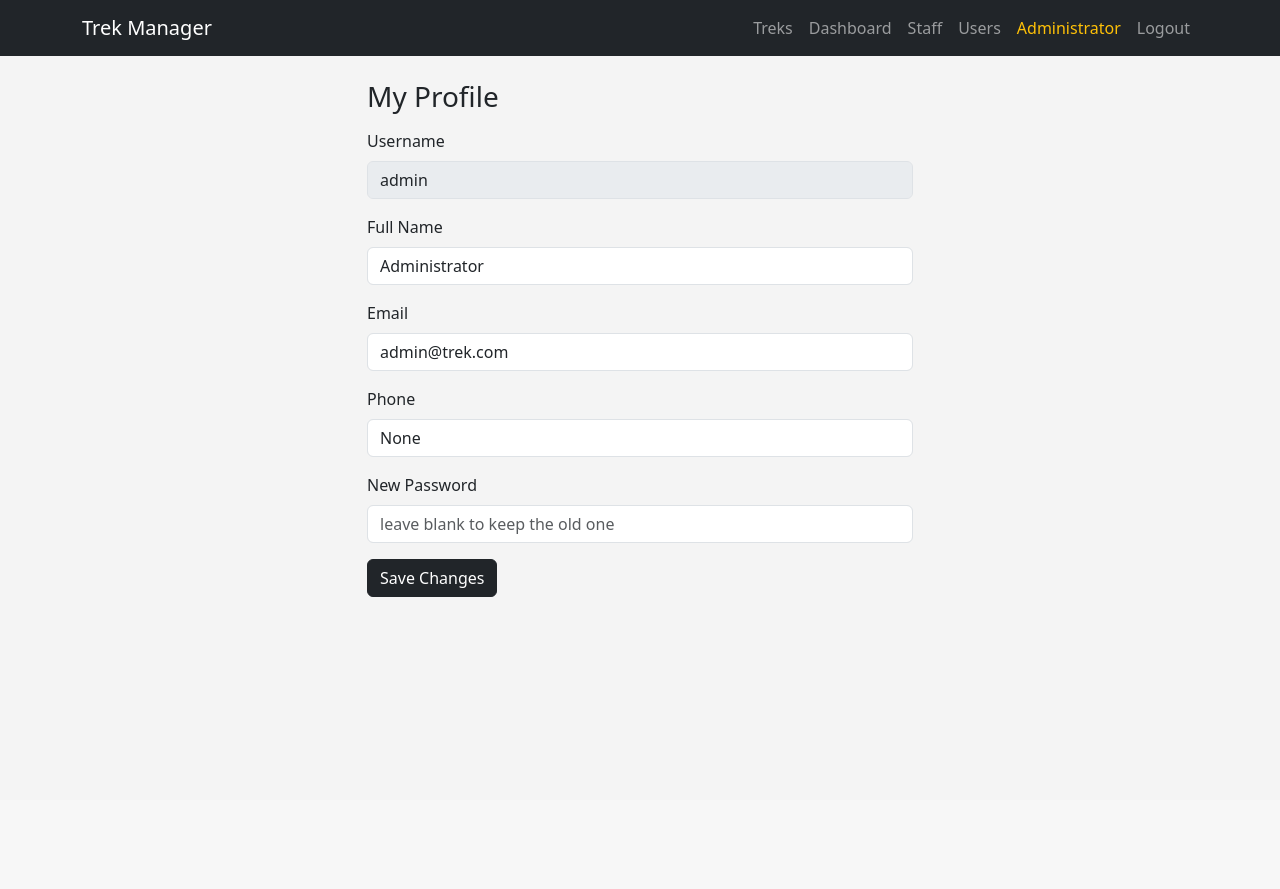
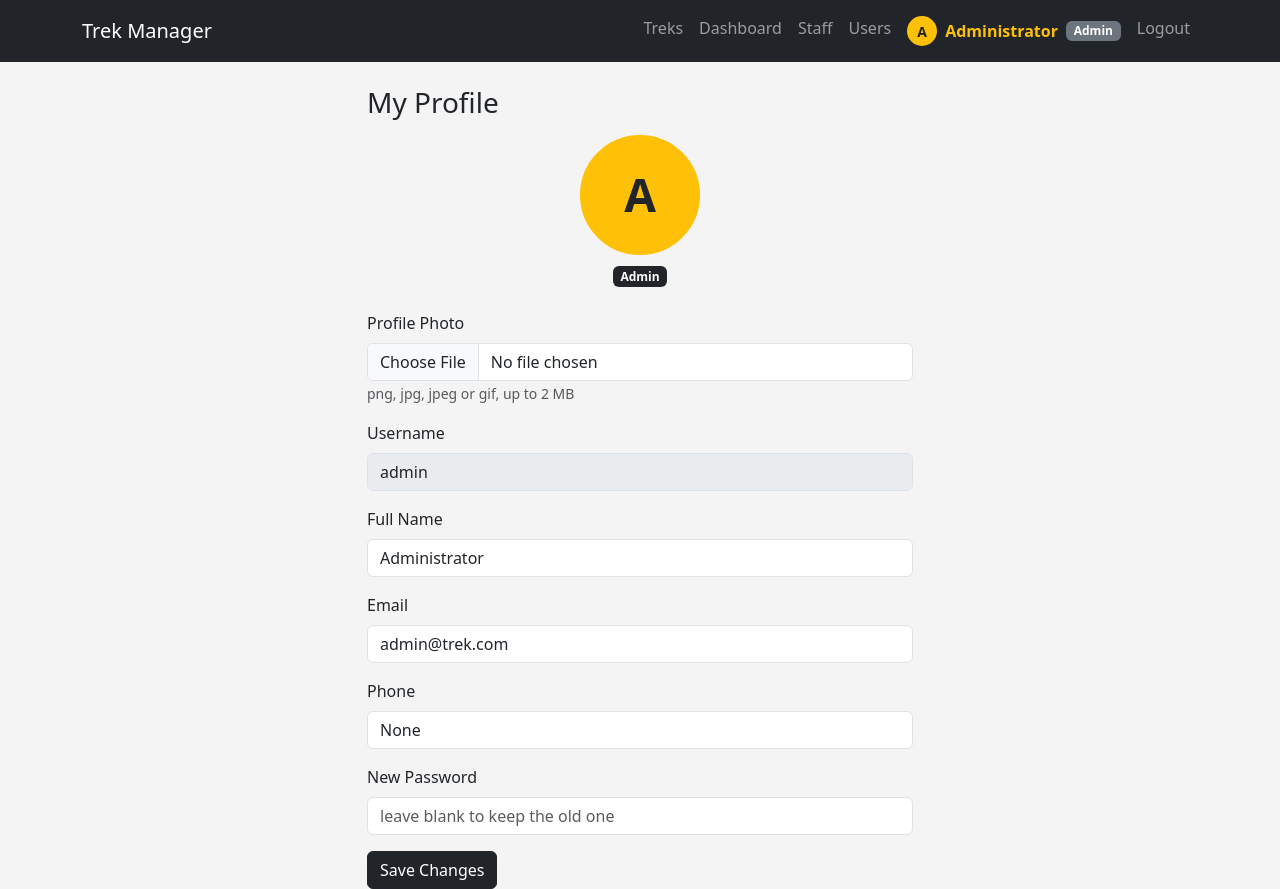
Before and after one commit to GuptaOum/trek-app, a Flask app: page /profile in a window 1280 px wide. Before the commit the page ends 597 px from the top, so only its background shows below. Run offline with Flask 3, Linux system fonts and the light colour scheme; the visitor is signed in with stand-in values (Sample User, id 1); data comes from the database, SQL or seed files in the repository.

Commit message:
Highlight the active menu item and add profile pictures
The navigation bar now marks the page you are on in yellow and shows a round avatar with a role badge after login. Every role can upload a profile picture from the profile page, limited to png, jpg, jpeg and gif under 2 MB, and a user without a photo gets a circle with their initial.

```diff
--- a/app.py
+++ b/app.py
@@ -1,5 +1,7 @@
+import os
 from flask import Flask, render_template, request, redirect, url_for, session, flash
 from werkzeug.security import generate_password_hash, check_password_hash
+from werkzeug.utils import secure_filename
 from datetime import date
 from models import db, User, Trek, Booking
 
@@ -7,7 +9,25 @@
 app.config['SECRET_KEY'] = 'trekking123'
 app.config['SQLALCHEMY_DATABASE_URI'] = 'sqlite:///trek.db'
 app.config['SQLALCHEMY_TRACK_MODIFICATIONS'] = False
+app.config['UPLOAD_FOLDER'] = os.path.join(app.root_path, 'static', 'uploads')
+app.config['MAX_CONTENT_LENGTH'] = 2 * 1024 * 1024
+ALLOWED = ['png', 'jpg', 'jpeg', 'gif']
 db.init_app(app)
+
+
+def save_photo(f, user):
+    if not f or f.filename == '':
+        return None
+    name = secure_filename(f.filename)
+    if '.' not in name:
+        return None
+    ext = name.rsplit('.', 1)[1].lower()
+    if ext not in ALLOWED:
+        return None
+    os.makedirs(app.config['UPLOAD_FOLDER'], exist_ok=True)
+    filename = 'user_' + str(user.id) + '.' + ext
+    f.save(os.path.join(app.config['UPLOAD_FOLDER'], filename))
+    return filename
 
 
 def current_user():
@@ -377,6 +397,12 @@
         user.phone = request.form['phone']
         if request.form['password']:
             user.password = generate_password_hash(request.form['password'])
+        photo = save_photo(request.files.get('photo'), user)
+        if photo:
+            user.photo = photo
+        elif request.files.get('photo') and request.files['photo'].filename != '':
+            flash('Only png, jpg, jpeg or gif images are allowed')
+            return redirect(url_for('profile'))
         db.session.commit()
         flash('Profile updated')
         return redirect(url_for('profile'))
@@ -437,6 +463,12 @@
     return redirect(url_for('user_dashboard'))
 
 
+@app.errorhandler(413)
+def too_large(e):
+    flash('The image is too big, please use one under 2 MB')
+    return redirect(url_for('profile'))
+
+
 def setup():
     db.create_all()
     if not User.query.filter_by(role='admin').first():
--- a/models.py
+++ b/models.py
@@ -12,6 +12,7 @@
     phone = db.Column(db.String(15))
     role = db.Column(db.String(10), nullable=False)
     experience = db.Column(db.String(200))
+    photo = db.Column(db.String(100))
     approved = db.Column(db.Boolean, default=True)
     blocked = db.Column(db.Boolean, default=False)
     treks = db.relationship('Trek', backref='staff')
--- a/static/style.css
+++ b/static/style.css
@@ -14,3 +14,38 @@
 h3 {
     margin-bottom: 15px;
 }
+
+.navbar-dark .nav-link.active-link {
+    color: #ffc107;
+    font-weight: bold;
+}
+
+.avatar {
+    width: 30px;
+    height: 30px;
+    border-radius: 50%;
+    object-fit: cover;
+    border: 2px solid #ffc107;
+}
+
+.avatar-initials {
+    display: inline-flex;
+    align-items: center;
+    justify-content: center;
+    background-color: #ffc107;
+    color: #212529;
+    font-weight: bold;
+    font-size: 14px;
+}
+
+.avatar-large {
+    width: 120px;
+    height: 120px;
+    border-radius: 50%;
+    object-fit: cover;
+    border: 3px solid #ffc107;
+}
+
+.avatar-large.avatar-initials {
+    font-size: 46px;
+}
--- a/templates/base.html
+++ b/templates/base.html
@@ -10,23 +10,31 @@
     <div class="container">
         <a class="navbar-brand" href="{{ url_for('home') }}">Trek Manager</a>
         <div class="navbar-nav ms-auto">
-            <a class="nav-link" href="{{ url_for('home') }}">Treks</a>
+            <a class="nav-link {% if request.endpoint in ['home', 'trek_details'] %}active-link{% endif %}" href="{{ url_for('home') }}">Treks</a>
             {% if user %}
                 {% if user.role == 'admin' %}
-                    <a class="nav-link" href="{{ url_for('admin_dashboard') }}">Dashboard</a>
-                    <a class="nav-link" href="{{ url_for('manage_staff') }}">Staff</a>
-                    <a class="nav-link" href="{{ url_for('manage_users') }}">Users</a>
+                    <a class="nav-link {% if request.endpoint in ['admin_dashboard', 'add_trek', 'edit_trek', 'assign_staff', 'all_bookings'] %}active-link{% endif %}" href="{{ url_for('admin_dashboard') }}">Dashboard</a>
+                    <a class="nav-link {% if request.endpoint == 'manage_staff' %}active-link{% endif %}" href="{{ url_for('manage_staff') }}">Staff</a>
+                    <a class="nav-link {% if request.endpoint == 'manage_users' %}active-link{% endif %}" href="{{ url_for('manage_users') }}">Users</a>
                 {% elif user.role == 'staff' %}
-                    <a class="nav-link" href="{{ url_for('staff_dashboard') }}">My Treks</a>
+                    <a class="nav-link {% if request.endpoint in ['staff_dashboard', 'staff_trek'] %}active-link{% endif %}" href="{{ url_for('staff_dashboard') }}">My Treks</a>
                 {% else %}
-                    <a class="nav-link" href="{{ url_for('user_dashboard') }}">My Bookings</a>
+                    <a class="nav-link {% if request.endpoint == 'user_dashboard' %}active-link{% endif %}" href="{{ url_for('user_dashboard') }}">My Bookings</a>
                 {% endif %}
-                <a class="nav-link text-warning" href="{{ url_for('profile') }}">{{ user.name }}</a>
+                <a class="nav-link d-flex align-items-center {% if request.endpoint == 'profile' %}active-link{% endif %}" href="{{ url_for('profile') }}">
+                    {% if user.photo %}
+                    <img src="{{ url_for('static', filename='uploads/' + user.photo) }}" class="avatar me-2">
+                    {% else %}
+                    <span class="avatar avatar-initials me-2">{{ user.name[0]|upper }}</span>
+                    {% endif %}
+                    {{ user.name }}
+                    <span class="badge bg-secondary ms-2">{{ user.role|capitalize }}</span>
+                </a>
                 <a class="nav-link" href="{{ url_for('logout') }}">Logout</a>
             {% else %}
-                <a class="nav-link" href="{{ url_for('login') }}">Login</a>
-                <a class="nav-link" href="{{ url_for('register') }}">Register</a>
-                <a class="nav-link" href="{{ url_for('staff_register') }}">Join as Staff</a>
+                <a class="nav-link {% if request.endpoint == 'login' %}active-link{% endif %}" href="{{ url_for('login') }}">Login</a>
+                <a class="nav-link {% if request.endpoint == 'register' %}active-link{% endif %}" href="{{ url_for('register') }}">Register</a>
+                <a class="nav-link {% if request.endpoint == 'staff_register' %}active-link{% endif %}" href="{{ url_for('staff_register') }}">Join as Staff</a>
             {% endif %}
         </div>
     </div>
--- a/templates/profile.html
+++ b/templates/profile.html
@@ -3,7 +3,22 @@
 <div class="row justify-content-center">
     <div class="col-md-6">
         <h3>My Profile</h3>
-        <form method="post">
+        <div class="text-center mb-4">
+            {% if user.photo %}
+            <img src="{{ url_for('static', filename='uploads/' + user.photo) }}" class="avatar-large">
+            {% else %}
+            <span class="avatar-large avatar-initials">{{ user.name[0]|upper }}</span>
+            {% endif %}
+            <div class="mt-2">
+                <span class="badge bg-dark">{{ user.role|capitalize }}</span>
+            </div>
+        </div>
+        <form method="post" enctype="multipart/form-data">
+            <div class="mb-3">
+                <label class="form-label">Profile Photo</label>
+                <input type="file" name="photo" class="form-control" accept="image/*">
+                <small class="text-muted">png, jpg, jpeg or gif, up to 2 MB</small>
+            </div>
             <div class="mb-3">
                 <label class="form-label">Username</label>
                 <input type="text" class="form-control" value="{{ user.username }}" disabled>
```
Also changed, not shown: report.md (+13 -3 lines), templates/admin_dashboard.html (+12 -1 lines), templates/staff_dashboard.html (+11 -0 lines), templates/user_dashboard.html (+11 -0 lines), README.md, 3 other files.
